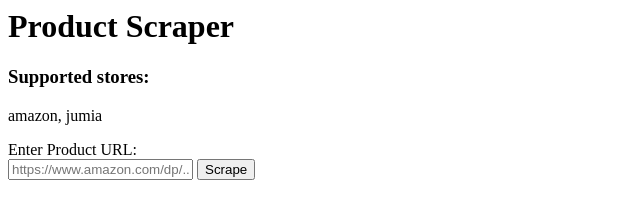
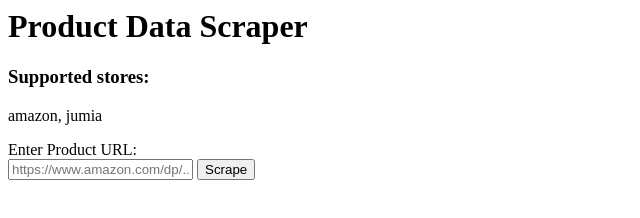
Before and after one commit to Z-Bahaa/amazon-price-scraper, a website: page public/index.html in a window 1280 px wide. Shown: the whole page, without its empty margins (0-640 px from the left). Drawn offline with Linux system fonts and the light colour scheme.

```diff
--- a/public/index.html
+++ b/public/index.html
@@ -3,11 +3,11 @@
 <head>
   <meta charset="UTF-8">
   <meta name="viewport" content="width=device-width, initial-scale=1.0">
-  <title>Product Scraper</title>
+  <title>Product Data Scraper</title>
 </head>
 
 <body>
-  <h1>Product Scraper</h1>
+  <h1>Product Data Scraper</h1>
   <h3>Supported stores:</h3>
   <p>amazon, jumia</p>
   <form id="urlForm">
```
